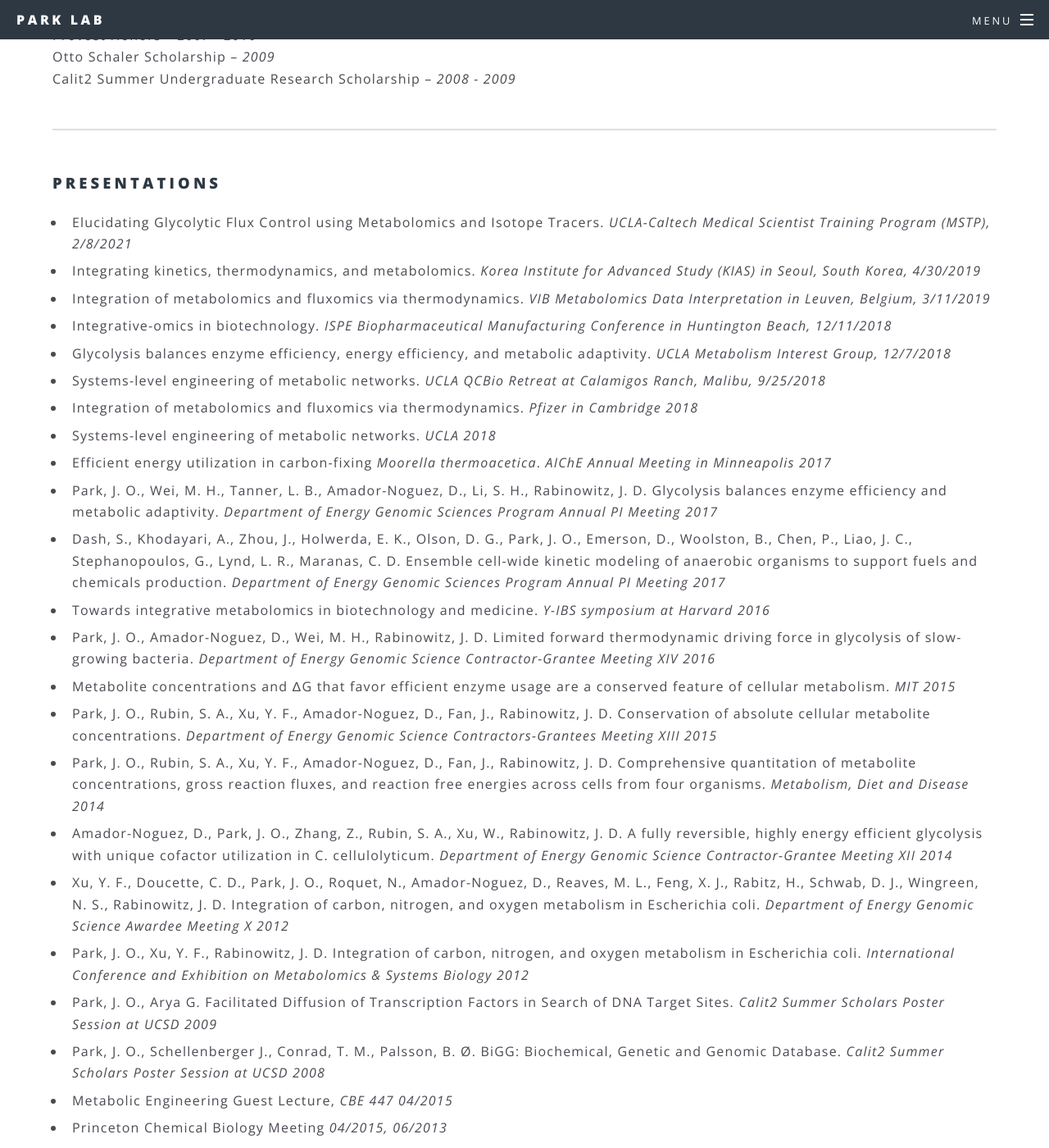
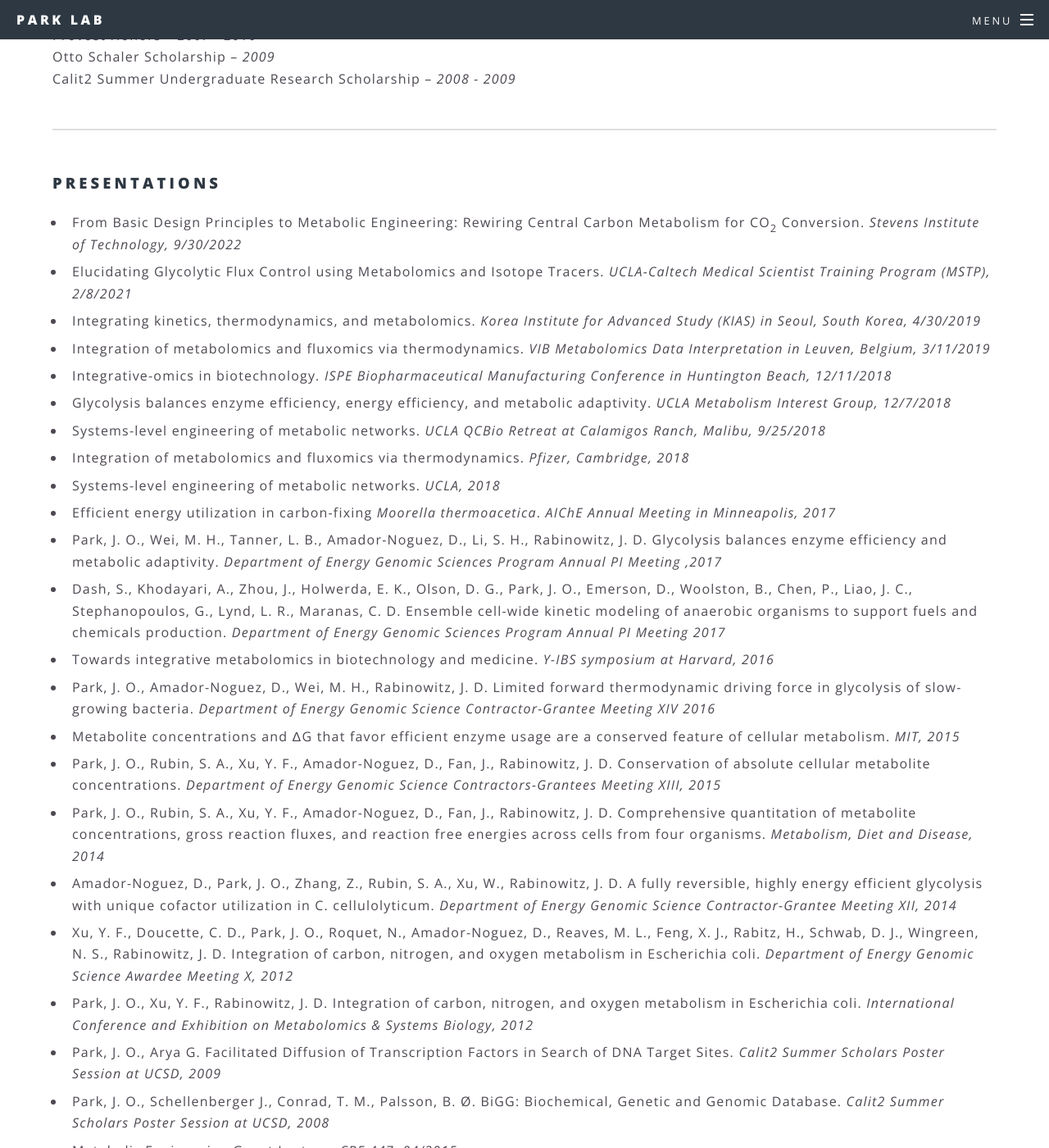
Before and after one commit to jopark/jopark.github.io, a Jekyll site: the page built from biography.html, in a window 1280 px wide and 1400 px high, scrolled down 3805 px. Shown: the whole window at 82% size. Built offline with Jekyll 4.4.1, drawn with Linux system fonts in a browser that asks for light colours.

Commit message:
Update biography.html

```diff
--- a/biography.html
+++ b/biography.html
@@ -128,28 +128,29 @@ title: Biography
 		<p>
 		<h3>Presentations</h3>
 		<ul class="ul1">
+		<li>From Basic Design Principles to Metabolic Engineering: Rewiring Central Carbon Metabolism for CO<sub>2</sub> Conversion. <i>Stevens Institute of Technology, 9/30/2022</i></li>
 		<li>Elucidating Glycolytic Flux Control using Metabolomics and Isotope Tracers. <i>UCLA-Caltech Medical Scientist Training Program (MSTP), 2/8/2021</i></li>
 		<li>Integrating kinetics, thermodynamics, and metabolomics. <i>Korea Institute for Advanced Study (KIAS) in Seoul, South Korea, 4/30/2019</i></li>
 		<li>Integration of metabolomics and fluxomics via thermodynamics. <i>VIB Metabolomics Data Interpretation in Leuven, Belgium, 3/11/2019</i></li>
 		<li>Integrative-omics in biotechnology. <i>ISPE Biopharmaceutical Manufacturing Conference in Huntington Beach, 12/11/2018</i></li>
 		<li>Glycolysis balances enzyme efficiency, energy efficiency, and metabolic adaptivity. <i>UCLA Metabolism Interest Group, 12/7/2018</i></li>
 		<li>Systems-level engineering of metabolic networks. <i>UCLA QCBio Retreat at Calamigos Ranch, Malibu, 9/25/2018</i></li>
-		<li>Integration of metabolomics and fluxomics via thermodynamics. <i>Pfizer in Cambridge 2018</i></li>
-		<li>Systems-level engineering of metabolic networks. <i>UCLA 2018</i></li>
-		<li>Efficient energy utilization in carbon-fixing <i>Moorella thermoacetica</i>. <i>AIChE Annual Meeting in Minneapolis 2017</i></li>
-		<li>Park, J. O., Wei, M. H., Tanner, L. B., Amador-Noguez, D., Li, S. H., Rabinowitz, J. D.  Glycolysis balances enzyme efficiency and metabolic adaptivity. <i>Department of Energy Genomic Sciences Program Annual PI Meeting 2017</i></li>
+		<li>Integration of metabolomics and fluxomics via thermodynamics. <i>Pfizer, Cambridge, 2018</i></li>
+		<li>Systems-level engineering of metabolic networks. <i>UCLA, 2018</i></li>
+		<li>Efficient energy utilization in carbon-fixing <i>Moorella thermoacetica</i>. <i>AIChE Annual Meeting in Minneapolis, 2017</i></li>
+		<li>Park, J. O., Wei, M. H., Tanner, L. B., Amador-Noguez, D., Li, S. H., Rabinowitz, J. D.  Glycolysis balances enzyme efficiency and metabolic adaptivity. <i>Department of Energy Genomic Sciences Program Annual PI Meeting ,2017</i></li>
 		<li>Dash, S., Khodayari, A., Zhou, J., Holwerda, E. K., Olson, D. G., Park, J. O., Emerson, D., Woolston, B., Chen, P., Liao, J. C., Stephanopoulos, G., Lynd, L. R., Maranas, C. D. Ensemble cell-wide kinetic modeling of anaerobic organisms to support fuels and chemicals production. <i>Department of Energy Genomic Sciences Program Annual PI Meeting 2017</i></li>
-		<li>Towards integrative metabolomics in biotechnology and medicine. <i>Y-IBS symposium at Harvard 2016</i></li>
+		<li>Towards integrative metabolomics in biotechnology and medicine. <i>Y-IBS symposium at Harvard, 2016</i></li>
 		<li>Park, J. O., Amador-Noguez, D., Wei, M. H., Rabinowitz, J. D.  Limited forward thermodynamic driving force in glycolysis of slow-growing bacteria. <i>Department of Energy Genomic Science Contractor-Grantee Meeting XIV 2016</i></li>
-		<li>Metabolite concentrations and ΔG that favor efficient enzyme usage are a conserved feature of cellular metabolism. <i>MIT 2015</i></li>
-		<li>Park, J. O., Rubin, S. A., Xu, Y. F., Amador-Noguez, D., Fan, J., Rabinowitz, J. D.  Conservation of absolute cellular metabolite concentrations. <i>Department of Energy Genomic Science Contractors-Grantees Meeting XIII 2015</i></li>
-		<li>Park, J. O., Rubin, S. A., Xu, Y. F., Amador-Noguez, D., Fan, J., Rabinowitz, J. D.  Comprehensive quantitation of metabolite concentrations, gross reaction fluxes, and reaction free energies across cells from four organisms. <i>Metabolism, Diet and Disease 2014</i></li>
-		<li>Amador-Noguez, D., Park, J. O., Zhang, Z., Rubin, S. A., Xu, W., Rabinowitz, J. D.  A fully reversible, highly energy efficient glycolysis with unique cofactor utilization in C. cellulolyticum. <i>Department of Energy Genomic Science Contractor-Grantee Meeting XII 2014</i></li>
-		<li>Xu, Y. F., Doucette, C. D., Park, J. O., Roquet, N., Amador-Noguez, D., Reaves, M. L., Feng, X. J., Rabitz, H., Schwab, D. J., Wingreen, N. S., Rabinowitz, J. D.  Integration of carbon, nitrogen, and oxygen metabolism in Escherichia coli. <i>Department of Energy Genomic Science Awardee Meeting X 2012</i></li>
-		<li>Park, J. O., Xu, Y. F., Rabinowitz, J. D.  Integration of carbon, nitrogen, and oxygen metabolism in Escherichia coli. <i>International Conference and Exhibition on Metabolomics & Systems Biology 2012</i></li>
-		<li>Park, J. O., Arya G.  Facilitated Diffusion of Transcription Factors in Search of DNA Target Sites. <i>Calit2 Summer Scholars Poster Session at UCSD 2009</i></li>
-		<li>Park, J. O., Schellenberger J., Conrad, T. M., Palsson, B. Ø.  BiGG: Biochemical, Genetic and Genomic Database. <i>Calit2 Summer Scholars Poster Session at UCSD 2008</i></li>
-		<li>Metabolic Engineering Guest Lecture, <i>CBE 447 04/2015</i></li>
+		<li>Metabolite concentrations and ΔG that favor efficient enzyme usage are a conserved feature of cellular metabolism. <i>MIT, 2015</i></li>
+		<li>Park, J. O., Rubin, S. A., Xu, Y. F., Amador-Noguez, D., Fan, J., Rabinowitz, J. D.  Conservation of absolute cellular metabolite concentrations. <i>Department of Energy Genomic Science Contractors-Grantees Meeting XIII, 2015</i></li>
+		<li>Park, J. O., Rubin, S. A., Xu, Y. F., Amador-Noguez, D., Fan, J., Rabinowitz, J. D.  Comprehensive quantitation of metabolite concentrations, gross reaction fluxes, and reaction free energies across cells from four organisms. <i>Metabolism, Diet and Disease, 2014</i></li>
+		<li>Amador-Noguez, D., Park, J. O., Zhang, Z., Rubin, S. A., Xu, W., Rabinowitz, J. D.  A fully reversible, highly energy efficient glycolysis with unique cofactor utilization in C. cellulolyticum. <i>Department of Energy Genomic Science Contractor-Grantee Meeting XII, 2014</i></li>
+		<li>Xu, Y. F., Doucette, C. D., Park, J. O., Roquet, N., Amador-Noguez, D., Reaves, M. L., Feng, X. J., Rabitz, H., Schwab, D. J., Wingreen, N. S., Rabinowitz, J. D.  Integration of carbon, nitrogen, and oxygen metabolism in Escherichia coli. <i>Department of Energy Genomic Science Awardee Meeting X, 2012</i></li>
+		<li>Park, J. O., Xu, Y. F., Rabinowitz, J. D.  Integration of carbon, nitrogen, and oxygen metabolism in Escherichia coli. <i>International Conference and Exhibition on Metabolomics & Systems Biology, 2012</i></li>
+		<li>Park, J. O., Arya G.  Facilitated Diffusion of Transcription Factors in Search of DNA Target Sites. <i>Calit2 Summer Scholars Poster Session at UCSD, 2009</i></li>
+		<li>Park, J. O., Schellenberger J., Conrad, T. M., Palsson, B. Ø.  BiGG: Biochemical, Genetic and Genomic Database. <i>Calit2 Summer Scholars Poster Session at UCSD, 2008</i></li>
+		<li>Metabolic Engineering Guest Lecture, <i>CBE 447, 04/2015</i></li>
 		<li>Princeton Chemical Biology Meeting <i>04/2015, 06/2013</i></li>
 		<li>Princeton E-ffiliates Partnership Retreat <i>02/2015</i></li>
 		<li>Princeton Prokaryotes Meeting <i>03/2016, 11/2015, 10/2014, 05/2014, 10/2013, 11/2012</i></li>
```
